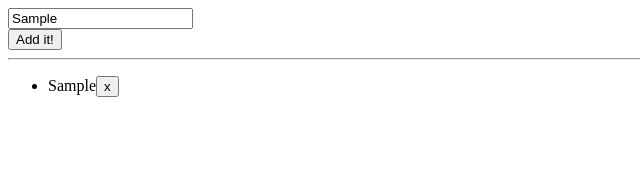
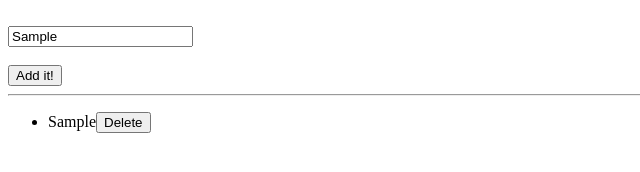
Before and after one commit to otonielcarlos/Exercises, a plain HTML site: page Code Challenge/index.html in a window 1280 px wide. Both pictures are taken after typing "Sample" into the empty fields and a click on the button "Add it!". Shown: the whole page, without its empty margins (0-640 px from the left). Drawn offline with Linux system fonts and the light colour scheme.

Commit message:
new update

```diff
--- a/Code Challenge/app.js
+++ b/Code Challenge/app.js
@@ -13,22 +13,22 @@ var ToDo = function () {
         sessionStorage.setItem('todo', JSON.stringify(todosArray));
         displayList();
         return false;
-    }
+    };
     this.remove = function () {
         this.id = this.getAttribute('id');
         todosArray.splice(this.id, 1);
         sessionStorage.setItem('todo', JSON.stringify(todosArray));
         displayList();
         return false;
-    }
+    };
 };
 var todosArray = [];
+var todo = new ToDo();
 
 function displayList() {
-    var todo = new ToDo();
     var list = '<ul>';
     for (var i = 0; i < todosArray.length; i++) {
-        list += '<li>' + todosArray[i] + '<button class="remove" id="' + i + '">x</button></li>';
+        list += '<li>' + todosArray[i] + '<button class="remove" id="' + i + '">Delete</button></li>';
     };
     list += '</ul>';
     document.getElementById('todos').innerHTML = list;
@@ -37,6 +37,5 @@ function displayList() {
         buttons[i].addEventListener('click', todo.remove);
     };
 }
-    var addButton = new ToDo();
-    document.getElementById('add').addEventListener('click', addButton.addTodo);
-    displayList();
+document.getElementById('add').addEventListener('click', todo.addTodo);
+displayList();
```
Also changed, not shown: Code Challenge/index.html (+2 -0 lines).
